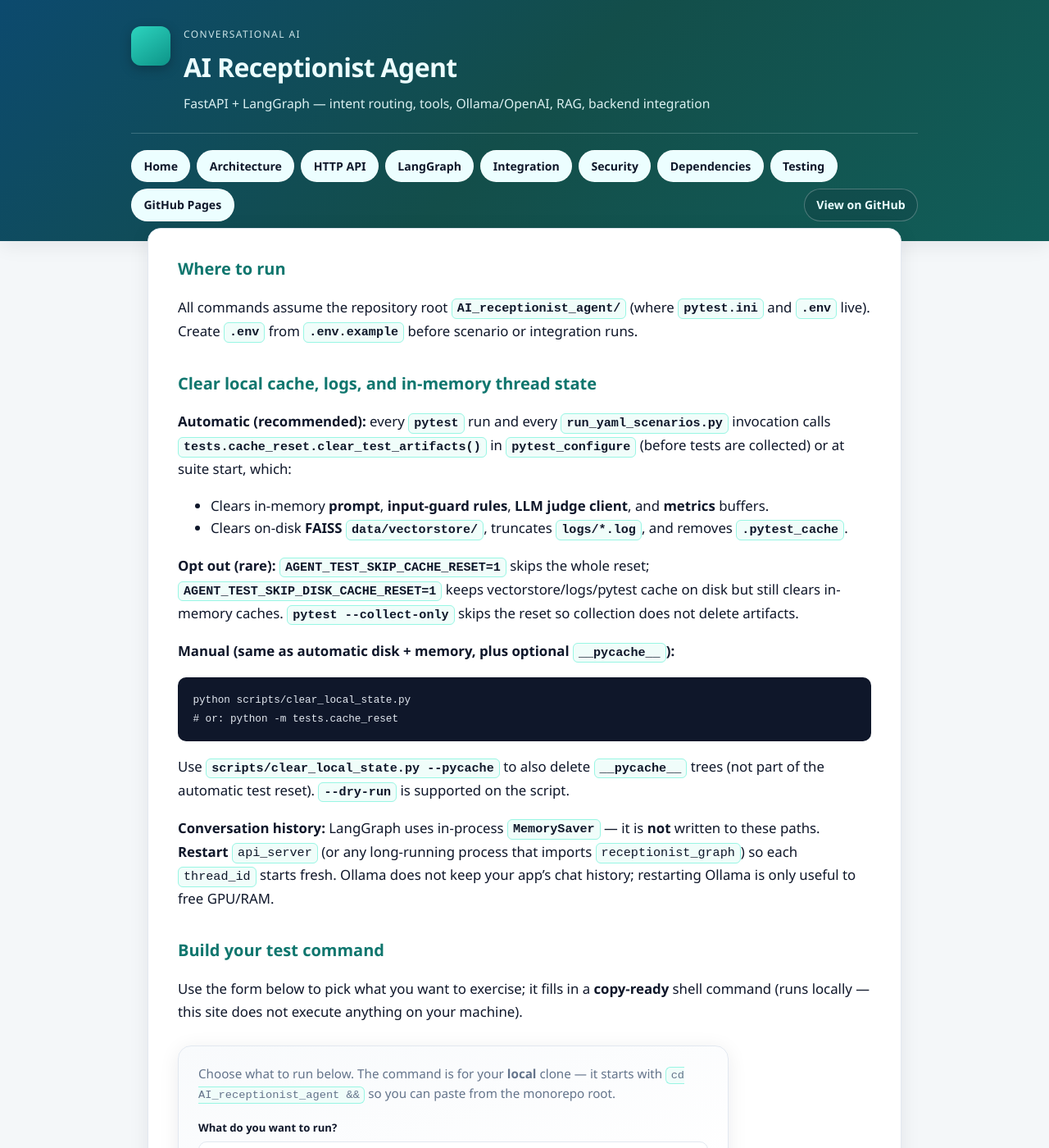
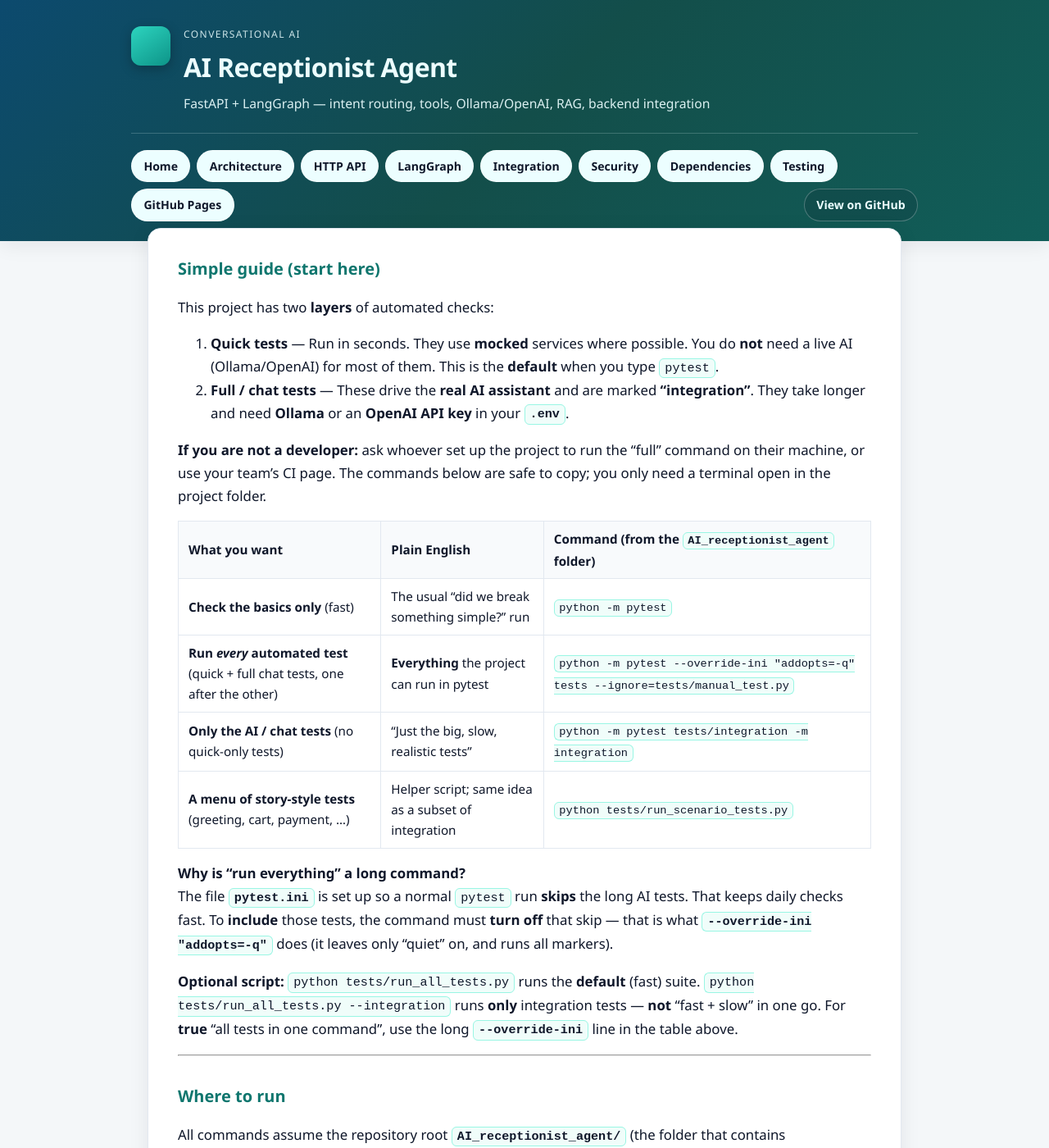
Before and after one commit to mmansoornano/ai_receptionist_agent, a Jekyll site: the page built from docs/testing.md, in a window 1280 px wide and 1400 px high. Shown: the whole window at 82% size. Built offline with Jekyll 4.4.1, drawn with Linux system fonts in a browser that asks for light colours; some of the changed text lies outside the part shown.

Commit message:
Update testing documentation and README for clarity on pytest commands
- Enhanced the README to provide a clearer overview of pytest commands, including distinctions between fast tests, integration tests, and scenario tests.
- Added a simple guide in the testing documentation to explain the two layers of automated checks and their prerequisites.
- Revised command tables in both README and testing documentation for better readability and understanding of test execution.
- Clarified the behavior of `pytest.ini` regarding integration tests to ensure users understand how to run all tests effectively.

```diff
--- a/docs/testing.md
+++ b/docs/testing.md
@@ -3,9 +3,32 @@
 title: Testing
 ---
 
+## Simple guide (start here)
+
+This project has two **layers** of automated checks:
+
+1. **Quick tests** — Run in seconds. They use **mocked** services where possible. You do **not** need a live AI (Ollama/OpenAI) for most of them. This is the **default** when you type `pytest`.
+2. **Full / chat tests** — These drive the **real AI assistant** and are marked **“integration”**. They take longer and need **Ollama** or an **OpenAI API key** in your **`.env`**.
+
+**If you are not a developer:** ask whoever set up the project to run the “full” command on their machine, or use your team’s CI page. The commands below are safe to copy; you only need a terminal open in the project folder.
+
+| What you want | Plain English | Command (from the `AI_receptionist_agent` folder) |
+|----------------|---------------|---------------------------------------------------|
+| **Check the basics only** (fast) | The usual “did we break something simple?” run | `python -m pytest` |
+| **Run *every* automated test** (quick + full chat tests, one after the other) | **Everything** the project can run in pytest | `python -m pytest --override-ini "addopts=-q" tests --ignore=tests/manual_test.py` |
+| **Only the AI / chat tests** (no quick-only tests) | “Just the big, slow, realistic tests” | `python -m pytest tests/integration -m integration` |
+| **A menu of story-style tests** (greeting, cart, payment, …) | Helper script; same idea as a subset of integration | `python tests/run_scenario_tests.py` |
+
+**Why is “run everything” a long command?**
+The file **`pytest.ini`** is set up so a normal `pytest` run **skips** the long AI tests. That keeps daily checks fast. To **include** those tests, the command must **turn off** that skip — that is what **`--override-ini "addopts=-q"`** does (it leaves only “quiet” on, and runs all markers).
+
+**Optional script:** `python tests/run_all_tests.py` runs the **default** (fast) suite. `python tests/run_all_tests.py --integration` runs **only** integration tests — **not** “fast + slow” in one go. For **true** “all tests in one command”, use the long **`--override-ini`** line in the table above.
+
+---
+
 ## Where to run
 
-All commands assume the repository root **`AI_receptionist_agent/`** (where **`pytest.ini`** and **`.env`** live). Create **`.env`** from **`.env.example`** before scenario or integration runs.
+All commands assume the repository root **`AI_receptionist_agent/`** (the folder that contains **`pytest.ini`** and **`.env`**). If you are new: open a terminal, **`cd`** into that folder, then paste a command. Create **`.env`** from **`.env.example`** before you run any test that needs the **LLM** or the **real backend API**.
 
 ## Clear local cache, logs, and in-memory thread state
 
@@ -33,16 +56,19 @@
 
 {% include test-command-builder.html %}
 
-## Quick commands
+## Quick commands (reference)
 
-| Goal | Prerequisites | Command |
-|------|-----------------|---------|
-| **Fast suite (default)** | `pip install -r requirements.txt` | `python -m pytest` or `python tests/run_all_tests.py` |
-| **LLM scenario suites** | Ollama **or** `OPENAI_API_KEY` in `.env` | `python tests/run_scenario_tests.py` or `python tests/run_scenario_tests.py conversation` |
-| **YAML chat scenarios (no pytest)** | Same env + judge as integration tests | `python tests/run_yaml_scenarios.py` or `python tests/run_yaml_scenarios.py path/to/suite.yml` |
-| **Live Django HTTP tools** | Backend up; `BACKEND_API_BASE_URL` reachable | `python -m pytest -m integration tests/test_backend_integration.py` |
+| Goal | What you need first | Command |
+|------|---------------------|---------|
+| **Fast checks (default)** | Python dependencies installed (`pip install -r requirements.txt`) | `python -m pytest` **or** `python tests/run_all_tests.py` *(same default: skips long “integration” tests)* |
+| **Every pytest test in one go** | As above, **plus** working LLM for integration tests | `python -m pytest --override-ini "addopts=-q" tests --ignore=tests/manual_test.py` |
+| **Only integration / chat tests** | Ollama **or** `OPENAI_API_KEY` in `.env` | `python -m pytest tests/integration -m integration` **or** `python tests/run_all_tests.py --integration` |
+| **Story groups** (conversation, cart, payment, …) | Same as integration | `python tests/run_scenario_tests.py` *(see **Scenario runner** below)* |
+| **YAML file of chats (not pytest)** | Same env as integration; optional judge | `python tests/run_yaml_scenarios.py` or `python tests/run_yaml_scenarios.py tests/scenarios/example_scenarios.yml` |
+| **Django API smoke test** | Backend running; `BACKEND_API_BASE_URL` set | `python -m pytest -m integration tests/test_backend_integration.py` |
 
-**`pytest.ini`** sets **`addopts = -m "not integration"`**, so a plain **`pytest`** run skips integration-marked tests (LLM + live backend). That keeps CI and local checks fast.
+**Why two kinds of “test”?**
+**`pytest.ini`** tells the default command to use **`-m "not integration"`**. So **`python -m pytest`** = “everything **except** the long AI tests.” To run **all** tests, you must use the **override** command in the table, or run **two** commands (fast, then integration).
 
 ## Pytest markers (`pytest.ini`)
 
```
Also changed, not shown: README.md.
